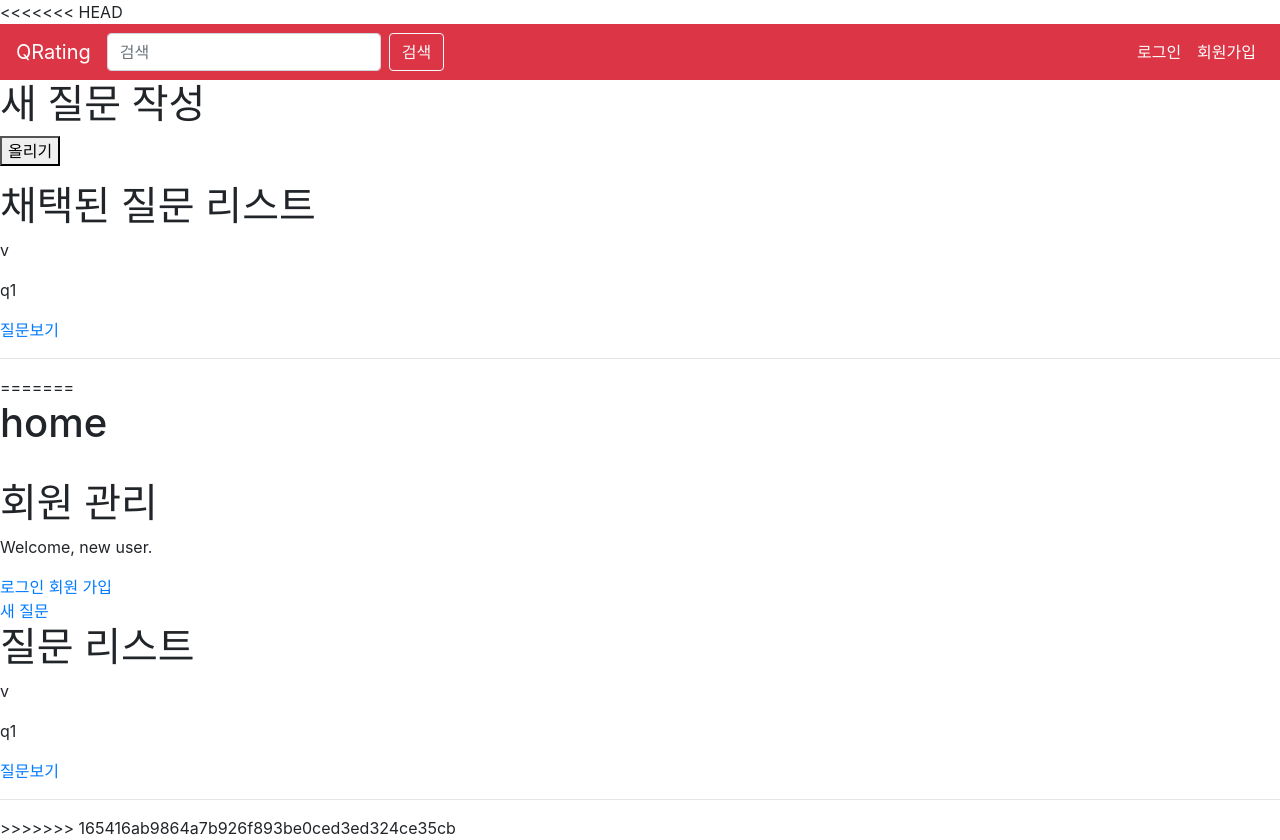
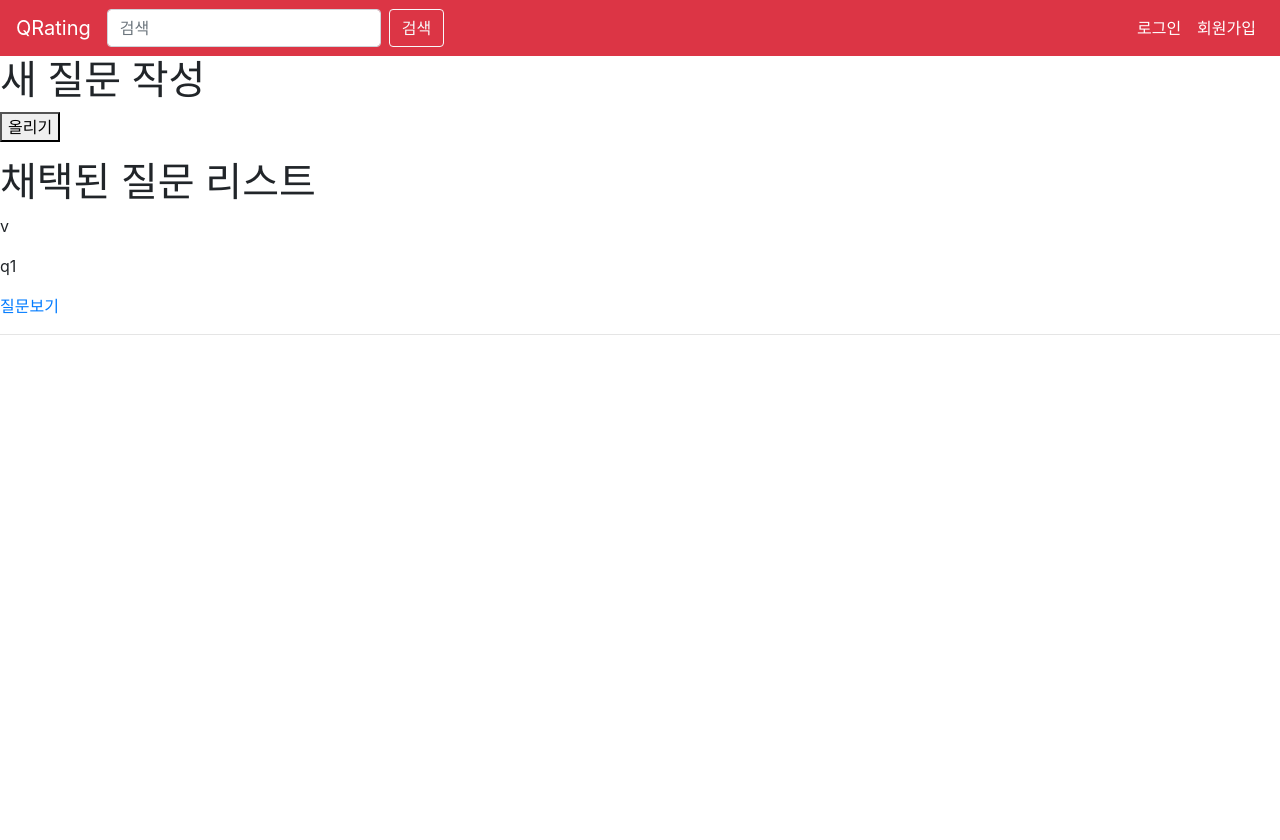
Before and after one commit to qrating/qrating, a Django app: page / in a window 1280 px wide. After the commit the page ends 335 px from the top, so only its background shows below. Run offline with Django 3.2, Linux system fonts and the light colour scheme; data comes from the database, SQL or seed files in the repository; some libraries are stand-ins or nearby versions.

Commit message:
navBar_retry

```diff
--- a/blog/templates/home.html
+++ b/blog/templates/home.html
@@ -1,4 +1,3 @@
-<<<<<<< HEAD
 <html>
         <head>
                 <!-- Required meta tags -->
@@ -70,41 +69,3 @@
     </body>
 
 </html>
-=======
-<html>
-    <h1>home</h1><br>
-
-    <div>
-        <h1>회원 관리</h1>
-        {% if user.is_authenticated %}
-            <p>Welcome, {{ user.username }}!</p>
-            <a href="{% url 'mypage' user.pk %}">마이 페이지</a>
-            <a href="{% url 'logout' %}">로그아웃</a>
-        {% else %}
-            <p>Welcome, new user.</p>
-            <a href="{% url 'login' %}">로그인</a>
-            <a href="{% url 'register' %}">회원 가입</a>
-        {% endif %}
-    </div>
-
-
-    <div>
-        <a href="{% url 'create_question' %}">새 질문</a>
-    </div>
-
-
-    <div>
-        <h1>질문 리스트</h1>
-        {% for question in questions %}
-            <div>
-                <p> {{ question.title}} </p>
-                <p> {{ question.author}} </p>
-                <p> {{ question.body|linebreaks}} </p>
-                <a href="{% url 'detail_question' question.pk %}">질문보기</a>
-                <hr>
-            </div>
-        {% endfor %}
-    </div>
-
-</html>
->>>>>>> 165416ab9864a7b926f893be0ced3ed324ce35cb
```
